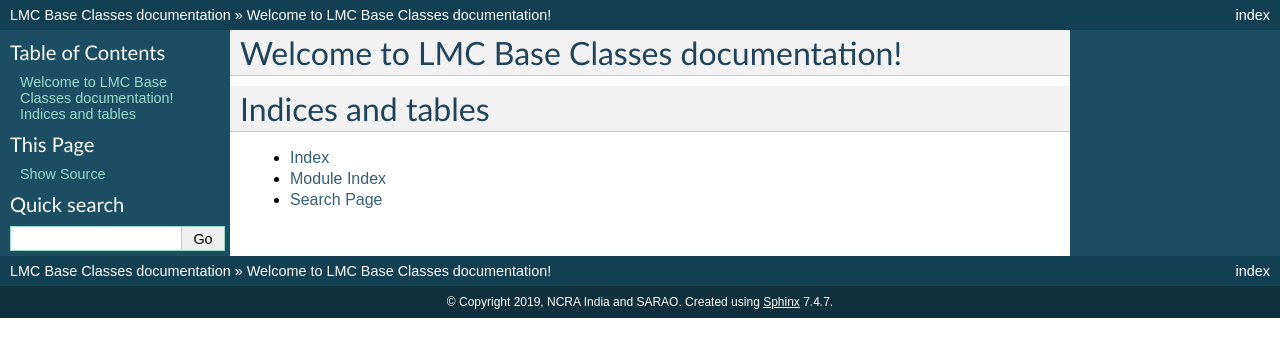
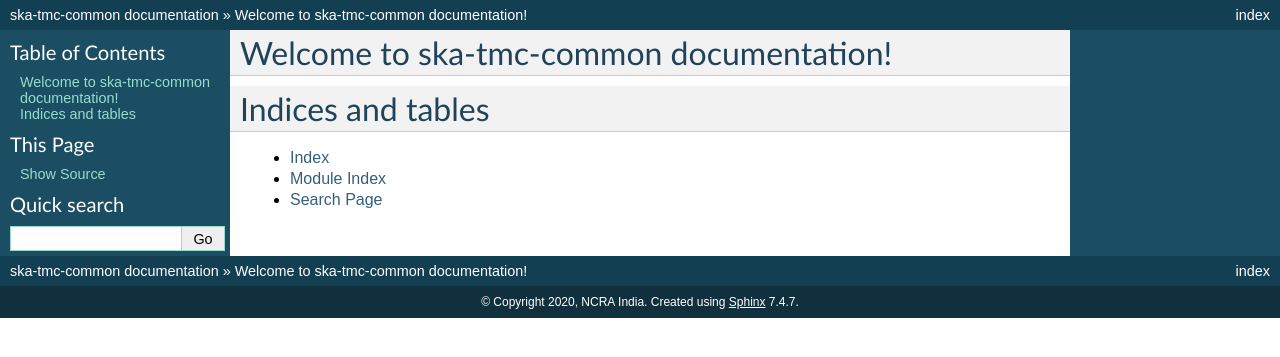
Before and after one commit to ska-telescope/ska-tmc-common, a Sphinx documentation site: the page built from docs/source/index.rst, in a window 1280 px wide. Shown: the top 357 px of the page. Built offline with Sphinx 7.4.7, drawn with Linux system fonts in a browser that asks for light colours; pages that are not in the unit, such as notebooks, are missing from menus.

Commit message:
AT1-706:Resolve review comments

```diff
--- a/docs/source/conf.py
+++ b/docs/source/conf.py
@@ -75,8 +75,8 @@ source_suffix = '.rst'
 master_doc = 'index'
 
 # General information about the project.
-project = u'LMC Base Classes'
-copyright = u'2019, NCRA India and SARAO'
+project = u'ska-tmc-common'
+copyright = u'2020, NCRA India'
 
 # The version info for the project you're documenting, acts as replacement for
 # |version| and |release|, also used in various other places throughout the
@@ -219,7 +219,7 @@ html_static_path = ['_static']
 #html_file_suffix = None
 
 # Output file base name for HTML help builder.
-htmlhelp_basename = 'LMCBaseClassesdoc'
+htmlhelp_basename = 'ska-tmc-commondoc'
 
 
 # -- Options for LaTeX output ---------------------------------------------
@@ -239,7 +239,7 @@ latex_elements = {
 # (source start file, target name, title,
 #  author, documentclass [howto, manual, or own class]).
 latex_documents = [
-  ('index', 'LMCBaseClasses.tex', u'LMC Base Classes Documentation',
+  ('index', 'ska-tmc-common.tex', u'ska-tmc-common Documentation',
    u'NCRA India', 'manual'),
 ]
 
@@ -269,7 +269,7 @@ latex_documents = [
 # One entry per manual page. List of tuples
 # (source start file, name, description, authors, manual section).
 man_pages = [
-    ('index', 'lmcbaseclasses', u'LMC Base Classes Documentation',
+    ('index', 'ska-tmc-common', u'ska-tmc-common Documentation',
      [u'NCRA India'], 1)
 ]
 
@@ -283,8 +283,8 @@ man_pages = [
 # (source start file, target name, title, author,
 #  dir menu entry, description, category)
 texinfo_documents = [
-  ('index', 'LMCBaseClasses', u'LMC Base Classes Documentation',
-   u'NCRA India', 'LMCBaseClasses', 'One line description of project.',
+  ('index', 'ska-tmc-common', u'ska-tmc-common Documentation',
+   u'NCRA India', 'ska-tmc-common', 'One line description of project.',
    'Miscellaneous'),
 ]
 
--- a/docs/source/index.rst
+++ b/docs/source/index.rst
@@ -1,9 +1,9 @@
-.. LMC Base Classes documentation master file, created by
+.. ska-tmc-common documentation master file, created by
    sphinx-quickstart on Fri Jan 11 10:03:42 2019.
    You can adapt this file completely to your liking, but it should at least
    contain the root `toctree` directive.
 
-Welcome to LMC Base Classes documentation!
+Welcome to ska-tmc-common documentation!
 ============================================
 
 .. toctree::
```
Also changed, not shown: 8 other files.
